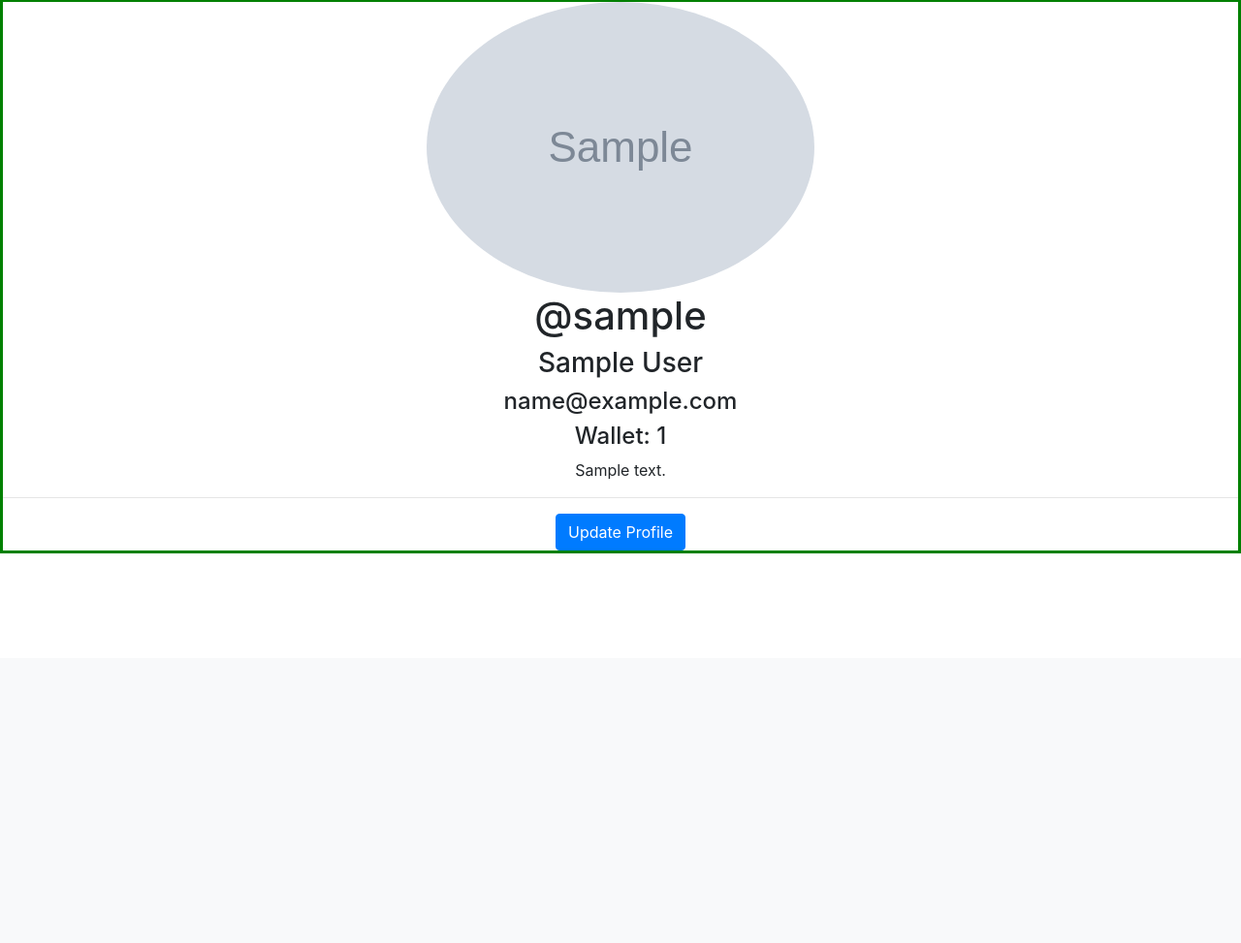
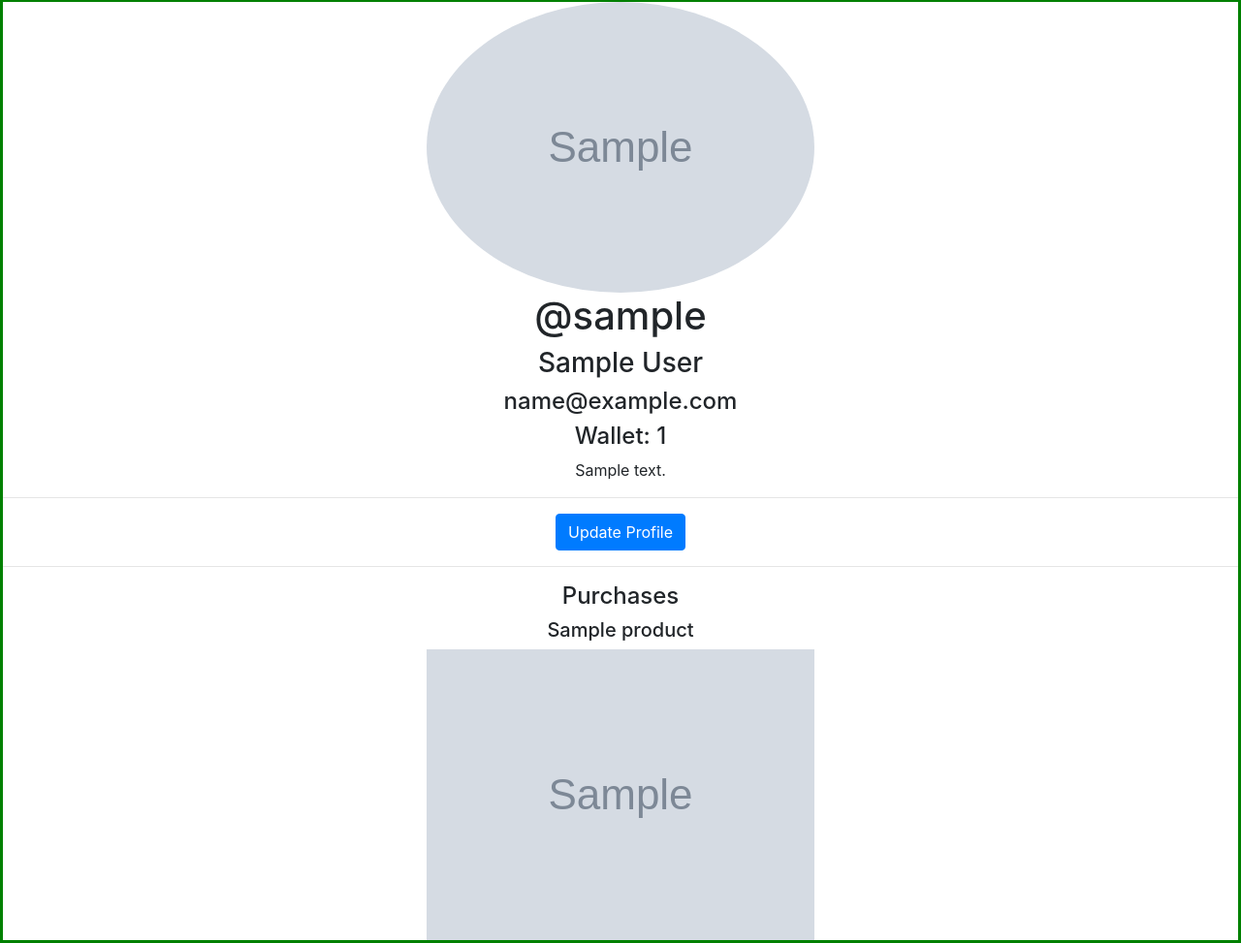
Before and after one commit to RAIK284/project-code-hackoverflow, a Django app: page /profile/1 in a window 1280 px wide. Shown: the part 121-1094 px from the top of the page at 97% size. Before the commit the page ends 692 px from the top, so only its background shows below. Run offline with Django 4.2, Linux system fonts and the light colour scheme; a user stored in the database is signed in; tables that the repository leaves empty hold one stand-in row (values such as "Sample post"); grey boxes marked "Sample" are stand-in pictures; some libraries are stand-ins or nearby versions.

Commit message:
Added purchases to the profile page

```diff
--- a/hackoverflow/settings.py
+++ b/hackoverflow/settings.py
@@ -40,7 +40,6 @@ INSTALLED_APPS = [
     'django.contrib.admin',
     'django.contrib.auth',
     'django.contrib.contenttypes',
-    'django.contrib.sites',
     'django.contrib.sessions',
     'django.contrib.messages',
     'django.contrib.staticfiles',
--- a/messaging/models.py
+++ b/messaging/models.py
@@ -1,11 +1,8 @@
 from datetime import timedelta
-from email.policy import default
 from django.contrib.auth.models import User
 from django.core.mail import send_mail
 from django.db import models
 from django.utils import timezone
-
-from store.models import Purchase
 import os
 
 def get_image_path(profile, filename):
--- a/messaging/templates/messaging/profile.html
+++ b/messaging/templates/messaging/profile.html
@@ -35,6 +35,29 @@
 			>
 				Update Profile
 			</a>
+
+			{% if profile.displayPurchases %}
+			<hr />
+			<div>
+				<h4>Purchases</h4>
+				{% if purchases.count > 0 %}
+					{% for purchase in purchases %}
+						<!-- TODO: needs to be formatted nicely -->
+						<div>
+							<h5>{{ purchase.product.name }}</h5>
+							<img
+								class="z-depth-2"
+								alt="100x100"
+								src="{{ purchase.product.image.url }}"
+								style="max-height: 300px"
+							/>
+						</div>
+					{% endfor %}
+				{% else %}
+					<h5>Go buy something!</h5>
+				{% endif %}
+			</div>
+			{% endif %}
 		</div>
 	</center>
 </body>
--- a/messaging/views.py
+++ b/messaging/views.py
@@ -11,30 +11,44 @@ import operator
 
 from .forms import CustomUserChangeForm, ProfileCreateForm, ProfileUpdateForm, MessageSend
 from .models import Profile, Conversation, Message, UserGroup
+from store.models import Purchase
 
-def getPoints(body):
+def getPoints(body: str) -> int:
+    """
+    Helper function that gets the number of points in a given message.
+
+    :param body - the body of the message
+    :return the total number of points in the message
+    """
     emoji_list = ["🐶", "🐱", "🦋", "🐢", "🦄", "🐰", "🐾", "🦩", "🦈", "🦖"]
     points = 0
     for em in emoji_list:
         points += body.count(em) * 10
     return points
 
-def sendPoints(newMessage, members, convo, sender):
-    print('Members:' + str(members))
+def sendPoints(newMessage: Message, members: list[User], convo: Conversation, sender: User) -> None:
+    """
+    Helper function to send points from the sender user to all the other members of a conversation.
+
+    :param newMessage - the new message being sent
+    :param members - all of the users in the conversation
+    :param convo - the Conversation
+    :param sender - the user sending the message
+    """
+    # print('Members:' + str(members))
     totalPoints = newMessage.points * (len(members) - 1)
     pointsToSend = 0
     if sender.profile.points < totalPoints:
         pointsToSend = sender.profile.points
     else:
         pointsToSend = totalPoints
-    print("To send:" + str(pointsToSend))
+    # print("To send:" + str(pointsToSend))
     Profile.objects.filter(user=sender).update(points = (sender.profile.points - pointsToSend))
 
     for member in convo.userGroup.members.all():
         if member.username != sender.username:
             Profile.objects.filter(user=member).update(wallet = (int)(member.profile.wallet +  (pointsToSend / (len(members) - 1))))
             Profile.objects.filter(user=member).update(allTimePoints = (int)(member.profile.allTimePoints +  (pointsToSend / (len(members) - 1))))
-
 
 def login_page(request):
     """View for the site's login page."""
@@ -155,7 +169,9 @@ def profile(request, pk):
     """View for a user's own profile."""
     user = User.objects.get(id=pk)
     profile = user.profile
-    context = {'user': user, 'profile': profile}
+    purchases = Purchase.objects.filter(buyer=profile)
+
+    context = {'user': user, 'profile': profile, 'purchases': purchases}
     return render(request, 'messaging/profile.html', context)
 
 @login_required(login_url='login')
@@ -251,8 +267,6 @@ def create_convo(request):
 
         return user_group, convo
 
-
-
     # Create a message if the user wants to
     form = MessageSend()
     if request.method == 'POST':
```
